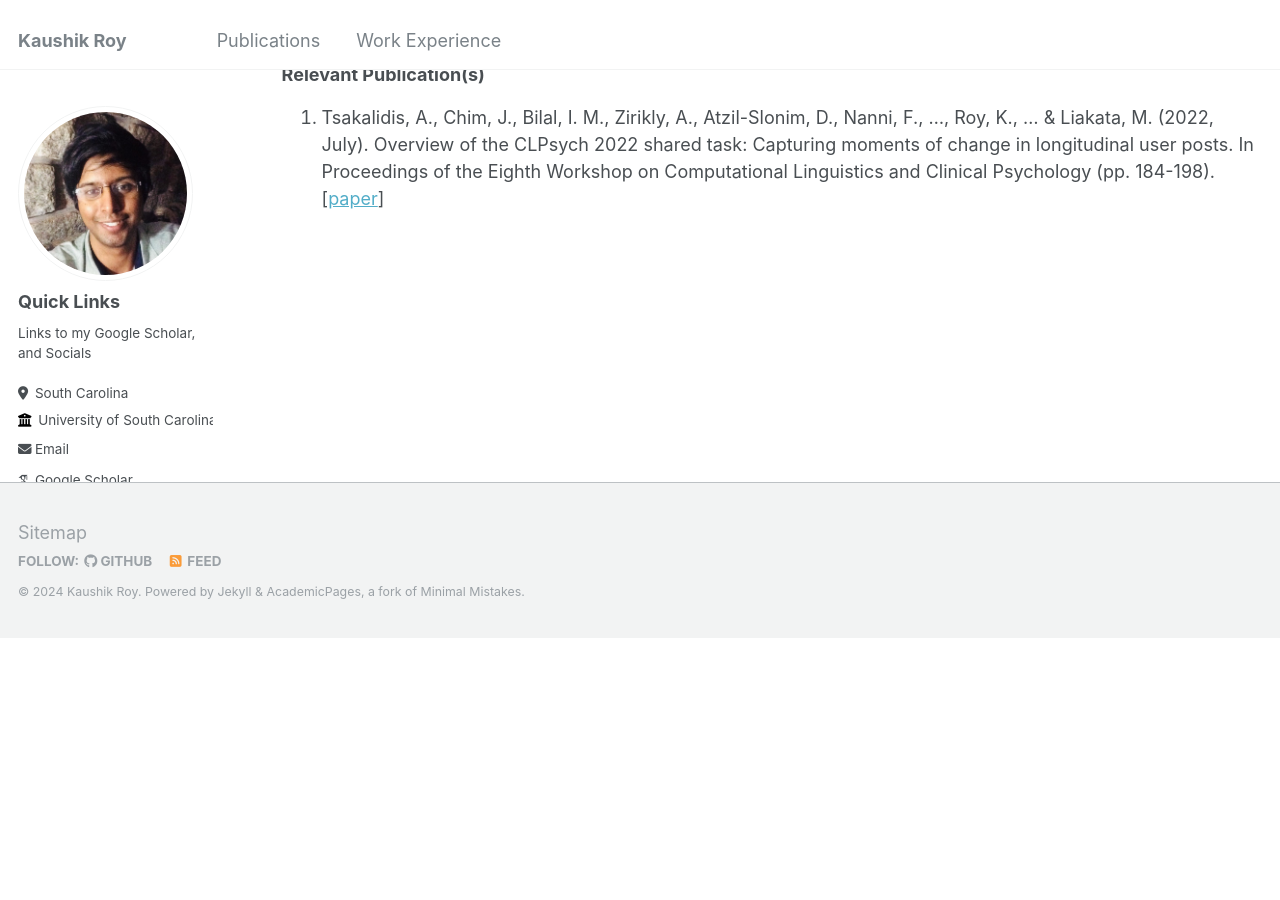
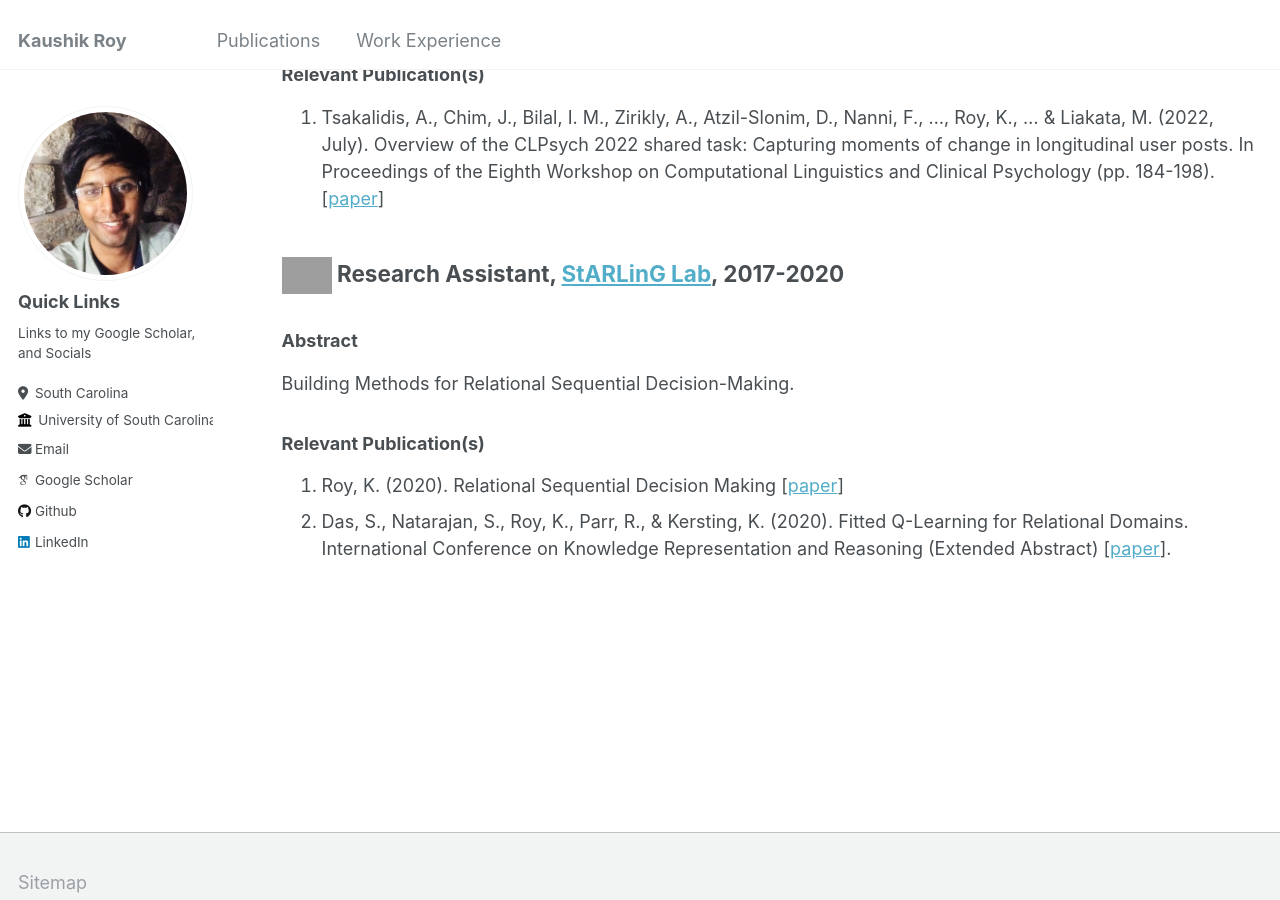
Before and after one commit to kauroy1994/home, a Jekyll site: the page built from _pages/cv.md, in a window 1280 px wide and 900 px high, scrolled down 1285 px. Built offline with Jekyll 4.4.1, drawn with Linux system fonts in a browser that asks for light colours; some web fonts are replaced; before the commit the page ends 1922 px from its top, so only the background shows below that; grey boxes are pictures that could not be loaded.

Commit message:
Update cv.md

```diff
--- a/_pages/cv.md
+++ b/_pages/cv.md
@@ -36,3 +36,11 @@ Capturing Moments of Change in Longitudinal User Posts.
 
 ### Relevant Publication(s)
 1. Tsakalidis, A., Chim, J., Bilal, I. M., Zirikly, A., Atzil-Slonim, D., Nanni, F., ..., Roy, K., ... & Liakata, M. (2022, July). Overview of the CLPsych 2022 shared task: Capturing moments of change in longitudinal user posts. In Proceedings of the Eighth Workshop on Computational Linguistics and Clinical Psychology (pp. 184-198). [[paper](https://aclanthology.org/2022.clpsych-1.16.pdf)]
+
+## <img src="https://github.com/kauroy1994/home/assets/57400980/1c47b9bd-0afc-415e-b02e-e8aea865c00c" width="50" height="50"> Research Assistant, [StARLinG Lab](https://starling.utdallas.edu/), 2017-2020
+###  Abstract
+Building Methods for Relational Sequential Decision-Making.
+
+### Relevant Publication(s)
+1. Roy, K. (2020). Relational Sequential Decision Making [[paper](https://scholarcommons.sc.edu/cgi/viewcontent.cgi?article=1604&context=aii_fac_pub)]
+2. Das, S., Natarajan, S., Roy, K., Parr, R., & Kersting, K. (2020). Fitted Q-Learning for Relational Domains. International Conference on Knowledge Representation and Reasoning (Extended Abstract) [[paper](https://starling.utdallas.edu/assets/pdfs/KR_Fitted_Q.pdf)].
```
